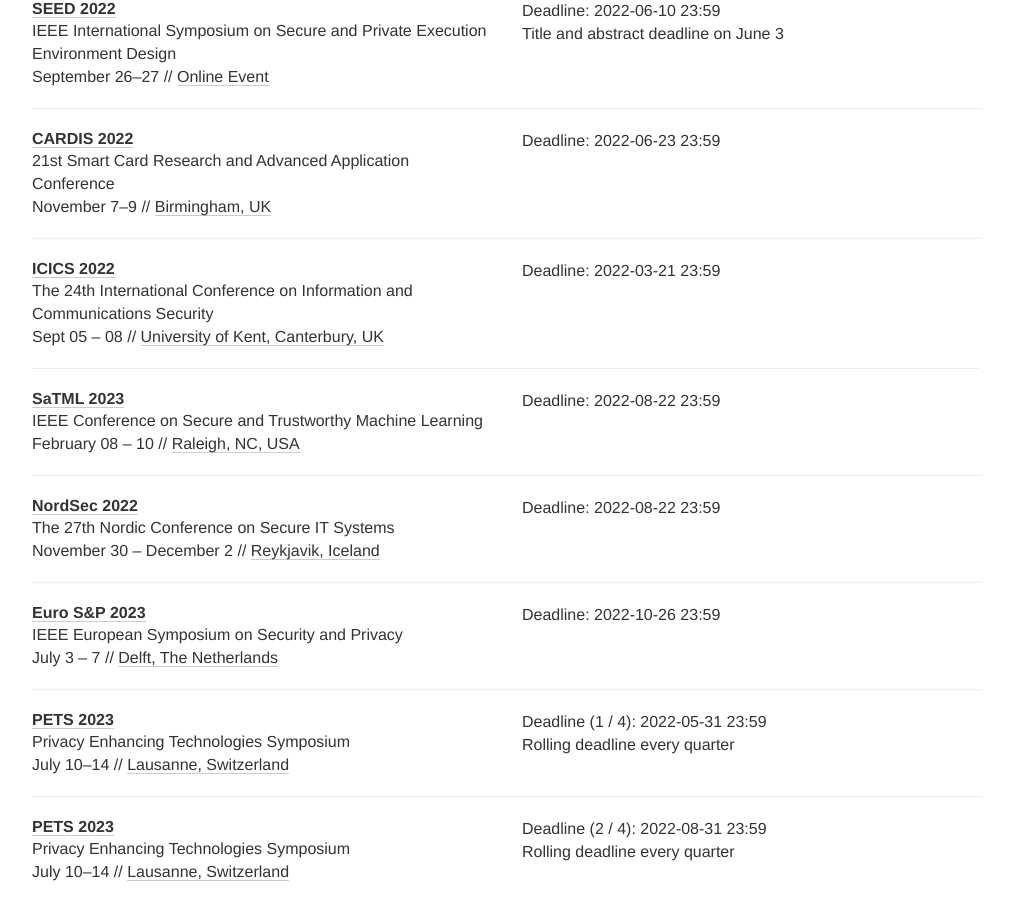
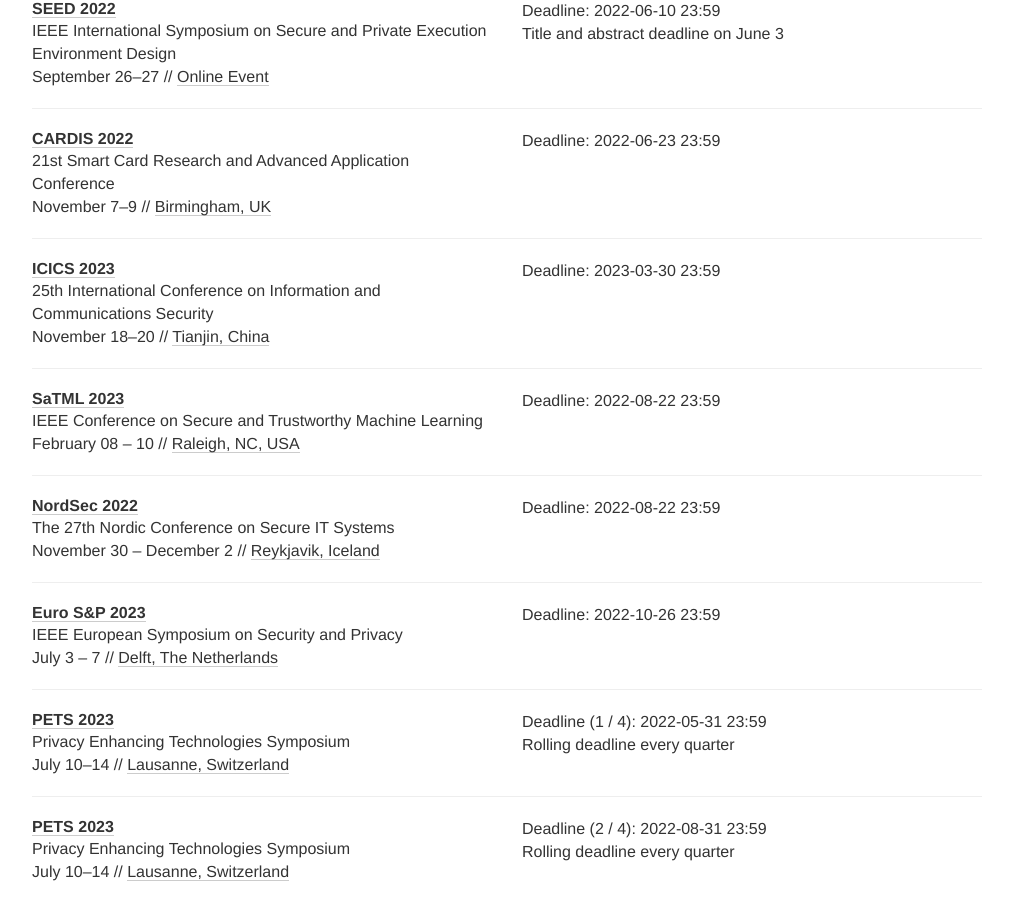
Before and after one commit to sec-deadlines/sec-deadlines.github.io, a Jekyll site: the page built from index.html, in a window 1280 px wide and 900 px high, scrolled down 3042 px. Shown: the whole window, without its empty margins (133-1146 px from the left). Built offline with Jekyll 4.4.1, drawn with Linux system fonts in a browser that asks for light colours; nearby versions of some CDN libraries; comment, search, counter and statistics services are not loaded.

Commit message:
Update ICICS

```diff
--- a/_data/conferences.yml
+++ b/_data/conferences.yml
@@ -160,12 +160,12 @@
   tags: [SEC, PRIV, CONF]
 
 - name: ICICS
-  year: 2022
-  date: "Sept 05 – 08"
-  description: The 24th International Conference on Information and Communications Security
-  link: https://icics2022.cyber.kent.ac.uk/index.php
-  deadline: ["2022-03-21 23:59"]
-  place: University of Kent, Canterbury, UK
+  year: 2023
+  date: November 18–20
+  description: 25th International Conference on Information and Communications Security
+  link: https://icics23.nankai.edu.cn
+  deadline: ["2023-03-30 23:59"]
+  place: Tianjin, China
   tags: [SEC, PRIV, CONF]
 
 - name: SaTML
```
